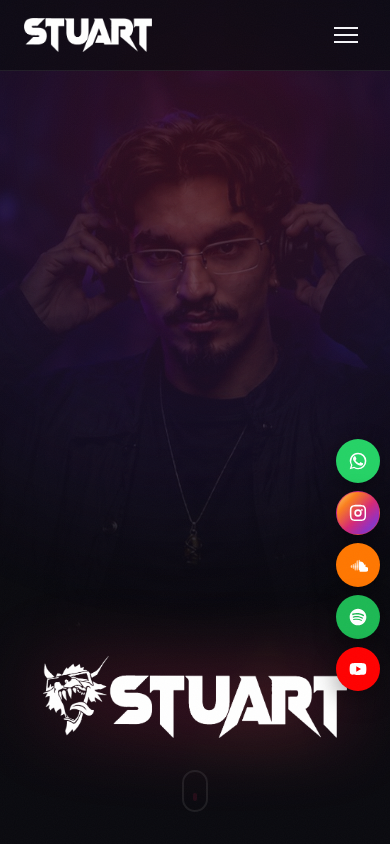
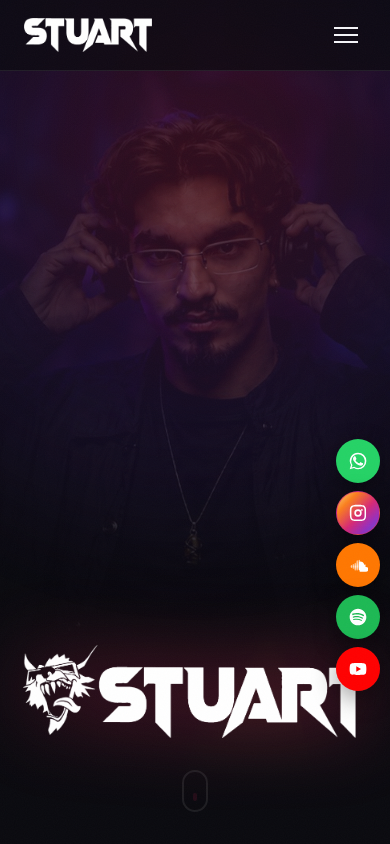
Before and after one commit to DanielLara066/dj_stuart, a plain HTML site: page index.html in a window 390 px wide. Shown: the top 844 px of the page. Drawn offline with Linux system fonts and the light colour scheme.

Commit message:
Increase hero logo size

```diff
--- a/styles.css
+++ b/styles.css
@@ -287,7 +287,7 @@ section > .container > h2.center { margin-left: auto; margin-right: auto; max-wi
 }
 .hero h1 { margin: 0; }
 .hero-logo {
-  width: min(50vw, 500px);
+  width: min(62vw, 650px);
   height: auto;
   display: block;
   margin: 0 auto;
@@ -767,7 +767,7 @@ section > .container > h2.center { margin-left: auto; margin-right: auto; max-wi
     bottom: 106px;
     left: 50%;
   }
-  .hero-logo { width: min(78vw, 340px); }
+  .hero-logo { width: min(88vw, 410px); }
   .hero-portrait { background-position: center 50%; }
   .floating-socials { right: 10px; }
   .floating-socials .social-pills { gap: 8px; }
```
